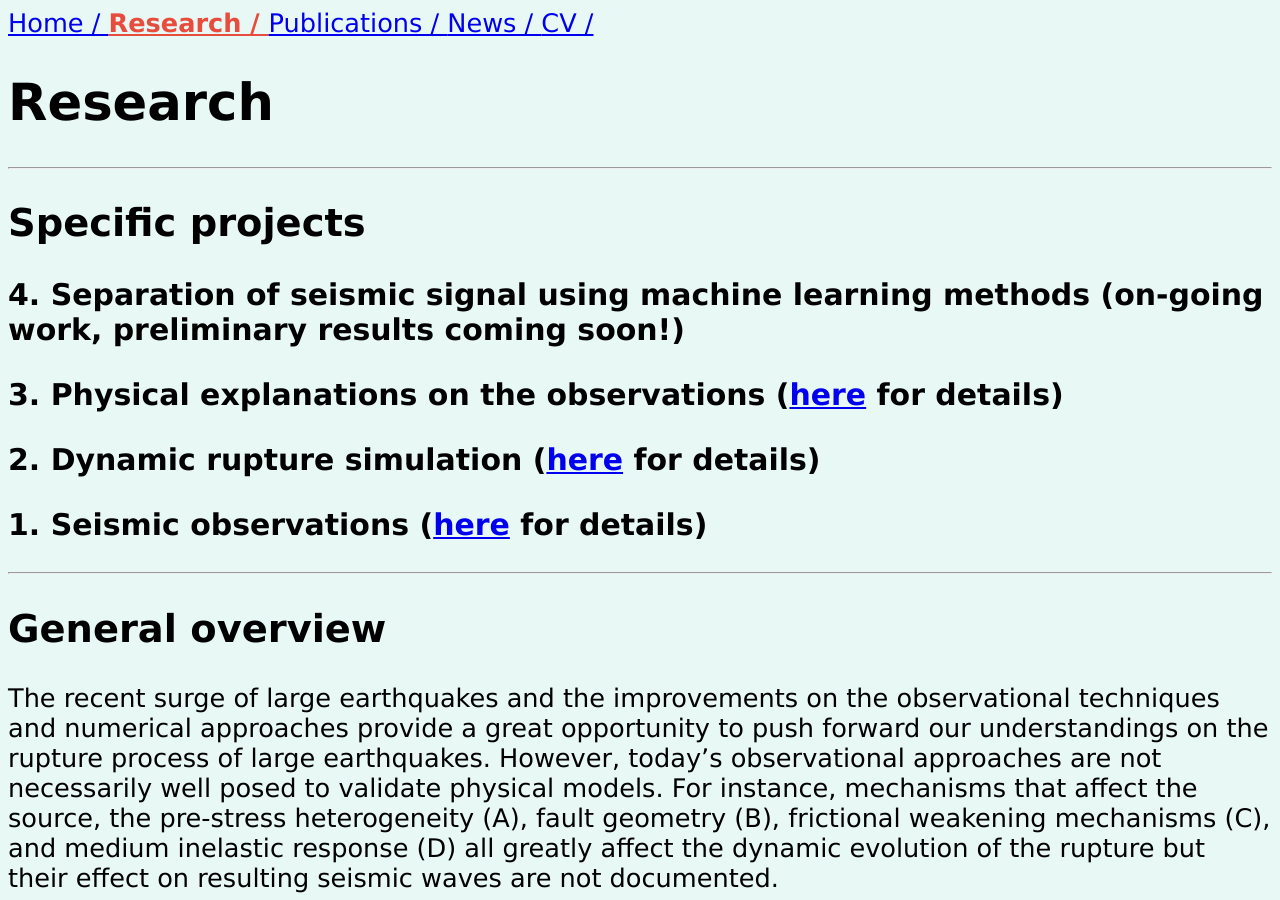
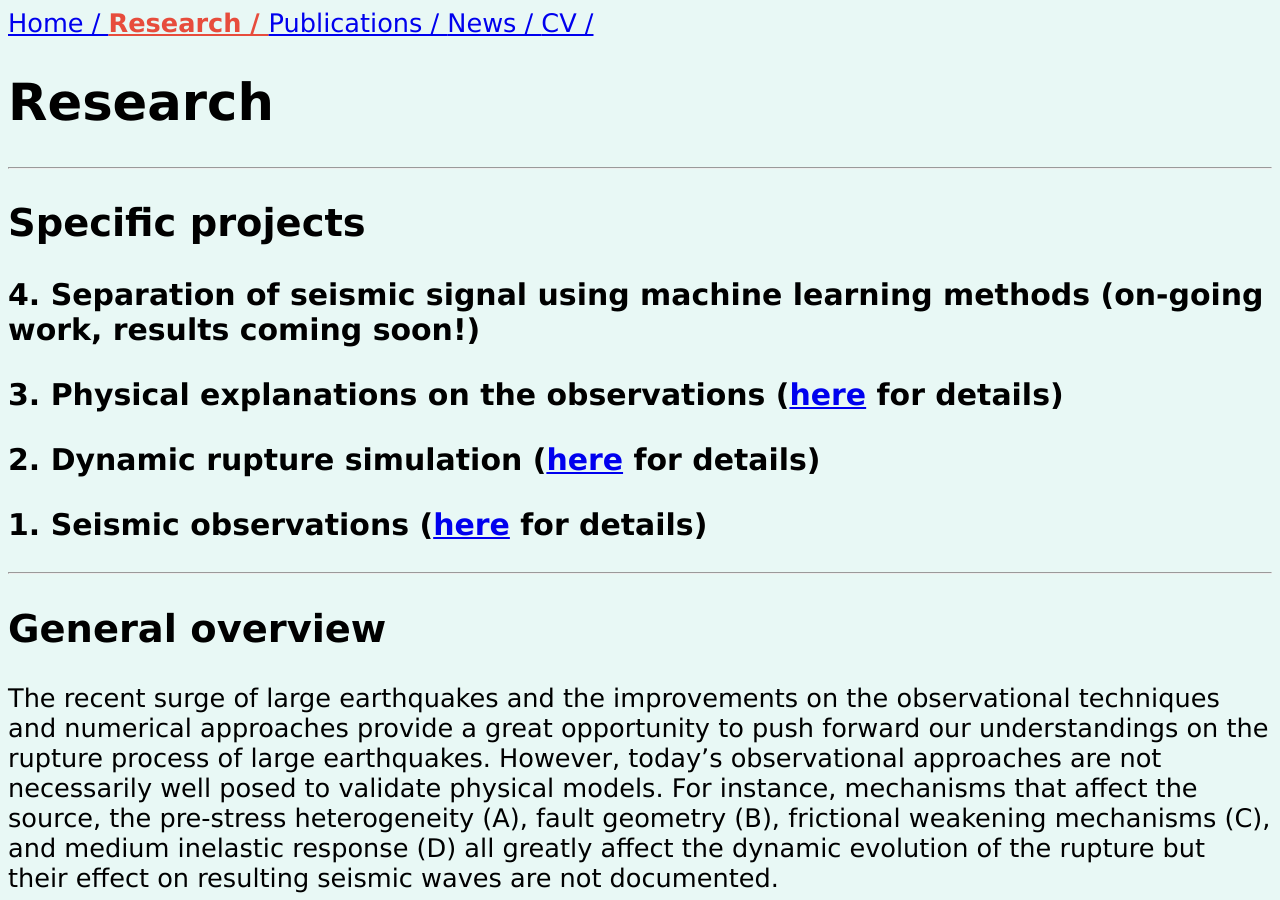
Before and after one commit to yinjiuxun/yinjiuxun.github.io, a Jekyll site: the page built from pages/research.md, in a window 1280 px wide and 900 px high. Built offline with Jekyll 4.4.1, drawn with Linux system fonts in a browser that asks for light colours.

Commit message:
Update research.md

```diff
--- a/pages/research.md
+++ b/pages/research.md
@@ -7,7 +7,7 @@ title: Research
 ----
 ## Specific projects
 
-### 4. Separation of seismic signal using machine learning methods (on-going work, preliminary results coming soon!)
+### 4. Separation of seismic signal using machine learning methods (on-going work, results coming soon!)
 ### 3. Physical explanations on the observations ([here](/pages/explanations.html) for details)
 ### 2. Dynamic rupture simulation ([here](/pages/simulations.html) for details)
 ### 1. Seismic observations ([here](/pages/observations.html) for details)
```
